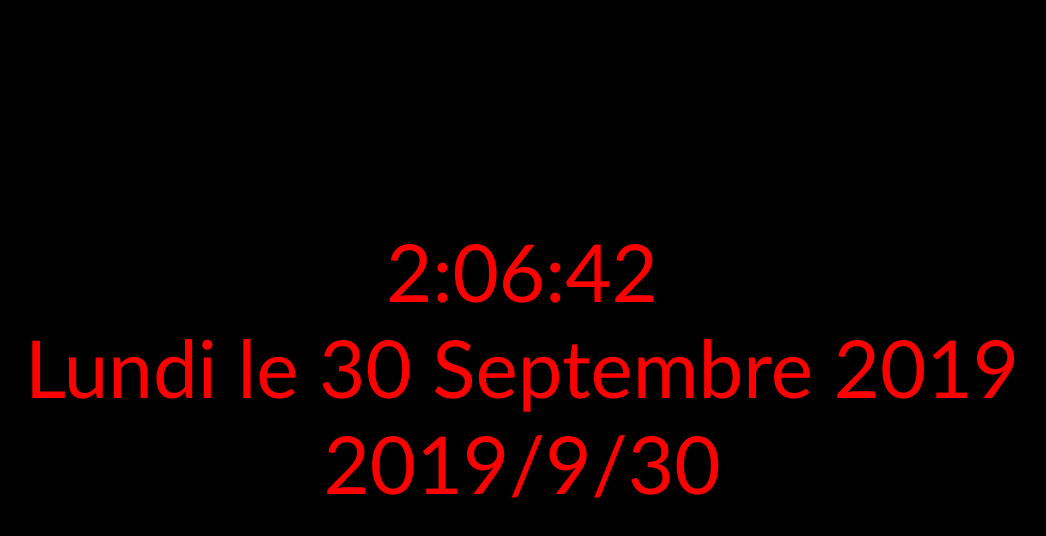
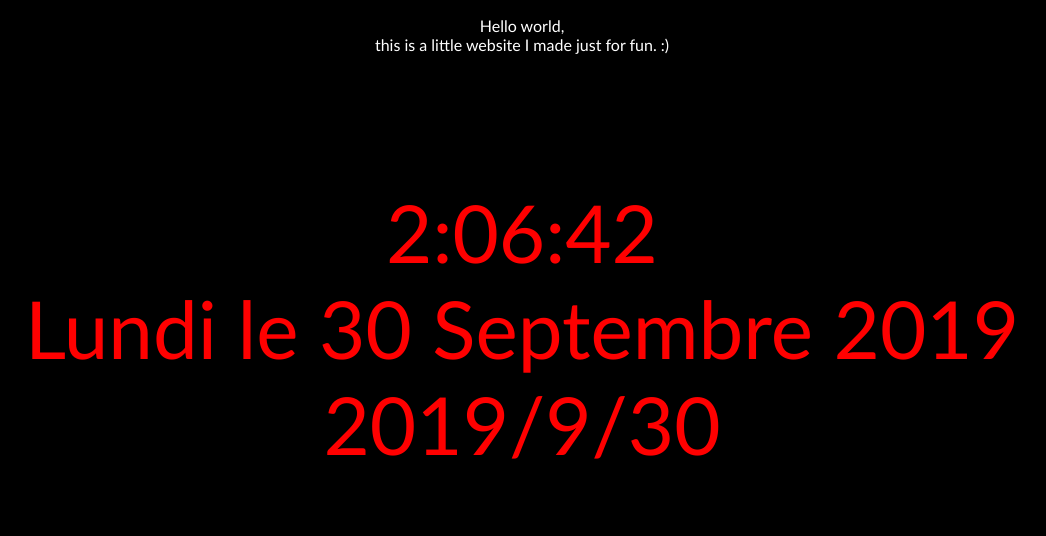
Before and after one commit to Ranamom/website, a plain HTML site: page index.html in a window 1280 px wide. Shown: the whole page, without its empty margins (118-1164 px from the left). Drawn offline with Linux system fonts and the light colour scheme.

Commit message:
Update index.html

```diff
--- a/index.html
+++ b/index.html
@@ -21,15 +21,21 @@
 			color: white;
 		}
 
+		.hello
+		{
+			text-align: center;
+		}
 		.horlogecss
 		{
 			color: red;
 			font-size: 5em;
 			text-align: center;
-			padding-top: 17%;
+			padding-top: 9%;
 		}
 	</style>
 	<body onload="startTime()">
+		<p class=hello>Hello world,</br>this is a little website I made just for fun. :)</p>
+
 		<div class=horlogecss id="horloge"></div>
 
 		<script>
```
